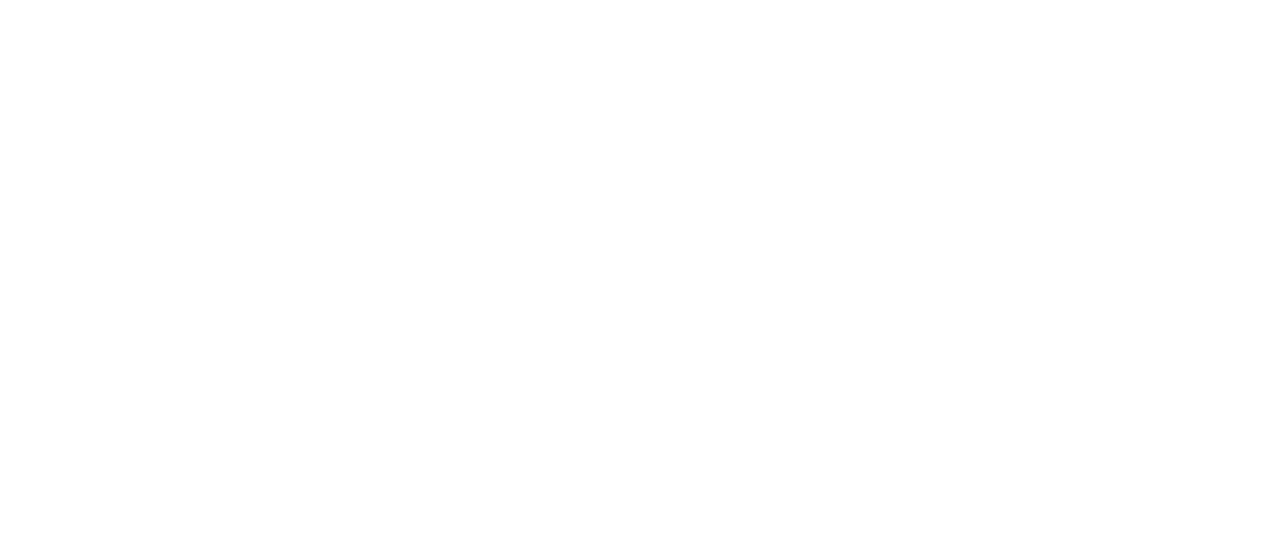
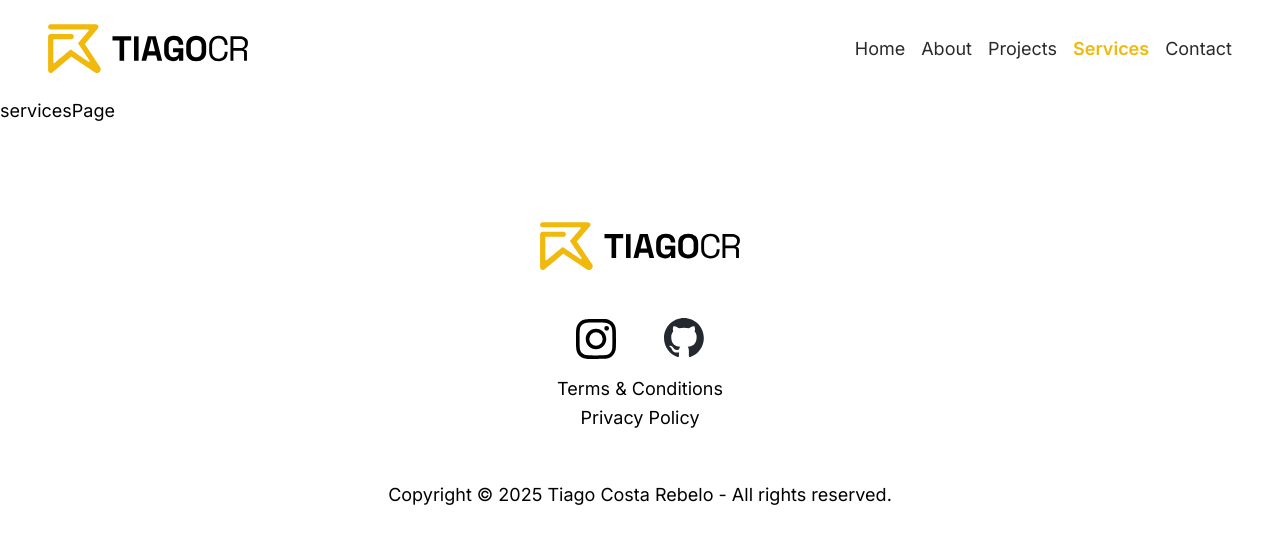
Before and after one commit to tiagocostarebelo/reactjs-tiagocr-portfolio, a React (Vite) app: page /services in a window 1280 px wide. Before the commit this address had no page. Shown: the top 544 px of the page. Built offline with nearby package versions, Linux system fonts and the light colour scheme.

Commit message:
feat: footer styling finalized. Social icons added

```diff
--- a/src/App.jsx
+++ b/src/App.jsx
@@ -3,6 +3,7 @@
 import HomePage from "./pages/homePage";
 import AboutPage from "./pages/aboutPage";
 import ProjectsPage from "./pages/projectsPage";
+import ServicesPage from "./pages/servicesPage";
 import ContactPage from "./pages/contactPage";
 
 
@@ -16,6 +17,7 @@
         <Route index element={<HomePage />} />
         <Route path="/about" element={<AboutPage />} />
         <Route path="/projects" element={<ProjectsPage />} />
+        <Route path="/services" element={<ServicesPage />} />
         <Route path="/contact" element={<ContactPage />} />
       </Route>
     </Routes >
--- a/src/components/ui/Button.jsx
+++ b/src/components/ui/Button.jsx
@@ -12,7 +12,7 @@
 
     if (href) {
         return (
-            <a href={href} className={className}>
+            <a href={href} className={className} target="_blank">
                 {children}
             </a>
         )
--- a/src/components/ui/Footer.jsx
+++ b/src/components/ui/Footer.jsx
@@ -1,24 +1,36 @@
 import React from 'react'
 import logoHrz from '../../assets/tcr_logo_hrz.svg';
+import instaLogo from '../../assets/instagram.svg';
+import gitHubLogo from '../../assets/gitHub.svg';
 import { NavLink } from 'react-router';
+import Button from './Button';
 
 const Footer = () => {
     return (
-        <footer className="w-full h-auto flex flex-col gap-y-12 text-center py-24 px-6 md:px-12" >
-            <div className="flex flex-col gap-y-12 md:flex-row gap-y-0 items-start justify-between">
+        <footer className="w-full h-auto py-24 px-6 md:px-12" >
+            <div className="flex flex-col items-center gap-y-12 mb-12">
                 <div>
-                    <a href="/">
+                    <Button as="navlink" to="/">
                         <img className="w-40 md:w-50" src={logoHrz} alt="TiagoCR Logo" />
-                    </a>
+                    </Button>
                 </div>
-                <div className="flex flex-col text-left space-x-4 text-sm">
-                    <NavLink to="/" className="text-gray-dark">Home</NavLink>
-                    <NavLink to="/about" className="text-gray-dark">About</NavLink>
-                    <NavLink to="/projects" className="text-gray-dark">Projects</NavLink>
-                    <NavLink to="/contact" className="text-gray-dark">Contact</NavLink>
+
+                <div className="space-y-4">
+                    <div className="flex items-center gap-x-12 justify-center">
+                        <Button as="href" href="https://www.instagram.com/tiagocr.me/">
+                            <img src={instaLogo} alt="Instagram" className="w-[40px]" />
+                        </Button>
+                        <Button as="href" href="https://github.com/tiagocostarebelo">
+                            <img src={gitHubLogo} alt="GitHub" className="w-[40px] mb-[2px]" />
+                        </Button>
+                    </div>
+                    <div className="flex flex-col items-center justify-center">
+                        <Button as="href" href="/">Terms & Conditions</Button>
+                        <Button as="href" href="/">Privacy Policy</Button>
+                    </div>
                 </div>
             </div>
-            <p className="text-base text-dark-gray text-left">© Tiago Costa Rebelo - All rights reserved.</p>
+            <p className="text-base text-dark-gray text-center">Copyright © 2025 Tiago Costa Rebelo - All rights reserved.</p>
         </footer>
     )
 }
--- a/src/components/ui/Header.jsx
+++ b/src/components/ui/Header.jsx
@@ -23,6 +23,7 @@
                         <NavLink className={({ isActive }) => isActive ? activeClasses : baseClasses} to="/">Home</NavLink>
                         <NavLink className={({ isActive }) => isActive ? activeClasses : baseClasses} to="/about">About</NavLink>
                         <NavLink className={({ isActive }) => isActive ? activeClasses : baseClasses} to="/projects">Projects</NavLink>
+                        <NavLink className={({ isActive }) => isActive ? activeClasses : baseClasses} to="/services">Services</NavLink>
                         <NavLink className={({ isActive }) => isActive ? activeClasses : baseClasses} to="/contact">Contact</NavLink>
                     </div>
                 </div>
@@ -39,6 +40,7 @@
                 <NavLink onClick={() => setMenuOpen(false)} className={({ isActive }) => isActive ? activeClasses : baseClasses} to="/">Home</NavLink>
                 <NavLink onClick={() => setMenuOpen(false)} className={({ isActive }) => isActive ? activeClasses : baseClasses} to="/about">About</NavLink>
                 <NavLink onClick={() => setMenuOpen(false)} className={({ isActive }) => isActive ? activeClasses : baseClasses} to="/projects">Projects</NavLink>
+                <NavLink onClick={() => setMenuOpen(false)} className={({ isActive }) => isActive ? activeClasses : baseClasses} to="/services">Services</NavLink>
                 <NavLink onClick={() => setMenuOpen(false)} className={({ isActive }) => isActive ? activeClasses : baseClasses} to="/contact">Contact</NavLink>
             </div>}
         </header >
--- a/src/content/services.js
+++ b/src/content/services.js
@@ -9,7 +9,7 @@
     },
     {
         title: "Email Development",
-        description: "TBD"
+        description: "Modern, on-brand email templates coded for consistent rendering across devices and email clients. Clean layouts, and responsive design that make your campaigns look great everywhere."
     }
 ]
 
--- /dev/null
+++ b/src/pages/servicesPage.jsx
@@ -0,0 +1,9 @@
+import React from 'react'
+
+const ServicesPage = () => {
+    return (
+        <div>servicesPage</div>
+    )
+}
+
+export default ServicesPage
```
Also changed, not shown: src/assets/gitHub.svg (added), src/assets/instagram.svg (added).
